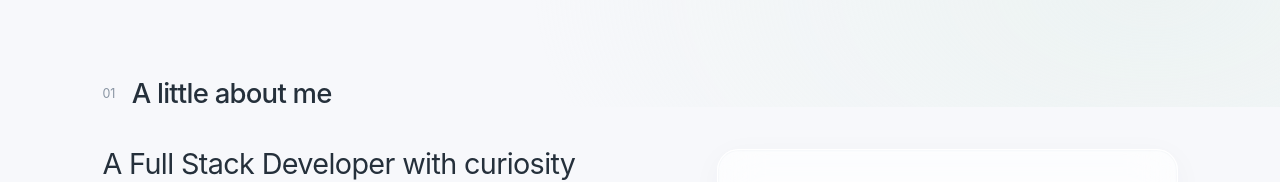
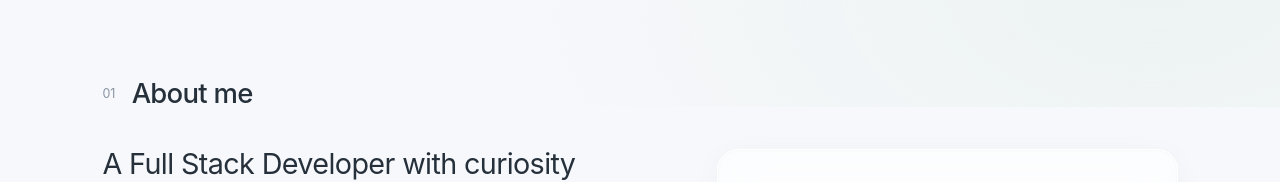
Before and after one commit to fadiyaha30/portfolio, a Next.js app: page / in a window 1280 px wide. Shown: the part 693-875 px from the top of the page. Built offline with nearby package versions, Linux system fonts and the light colour scheme.

Commit message:
Simplify section heading to About me

```diff
--- a/components/About.tsx
+++ b/components/About.tsx
@@ -6,7 +6,7 @@ export default function About({ locale }: LocalizedProps) {
     <section id="about" className="section pt-[1.9375rem] pb-[2.1875rem] px-0 compact:px-0 compact:py-[1.375rem]">
       <div className="section-heading flex items-center gap-[0.8125rem] mb-[1.375rem]">
         <span className="number text-[0.625rem] text-[color:#8995a3]">01</span>
-        <h2 className="font-[550] text-[1.375rem] tracking-[-0.0375rem] m-0 compact:text-[1.25rem]">{t("A little about me")}</h2>
+        <h2 className="font-[550] text-[1.375rem] tracking-[-0.0375rem] m-0 compact:text-[1.25rem]">{t("About me")}</h2>
       </div>
       <div className="about-grid grid grid-cols-[1.2fr_1fr] gap-[3.125rem] items-start compact:grid-cols-1 compact:gap-[1.375rem]">
         <div>
--- a/lib/i18n/ja.ts
+++ b/lib/i18n/ja.ts
@@ -9,7 +9,7 @@ export const ja = {
   "Main navigation": "メインナビゲーション",
   "Open menu": "メニューを開く",
   "Close menu": "メニューを閉じる",
-  "A little about me": "私について",
+  "About me": "私について",
   "A Full Stack Developer with curiosity": "好奇心を大切にしながら、",
   "for what comes next.": "次の可能性を探すフルスタックエンジニア。",
   "I grew up watching Doraemon, and its futuristic gadgets sparked my curiosity about technology and Japan. That curiosity eventually led me to study Electronics and Instrumentation at Universitas Gadjah Mada in Indonesia, where I discovered how much I enjoyed bringing ideas to life through code. For my thesis, I combined YOLO-based vehicle detection with an automatic barrier prototype, bringing software and hardware together.": "子どもの頃からドラえもんを見て育ち、その未来的なひみつ道具をきっかけに、テクノロジーと日本への好奇心が芽生えました。その好奇心に導かれてインドネシアのガジャマダ大学で電子工学・計測を学び、コードを通じてアイデアを形にする楽しさを知りました。卒業研究では、YOLOによる車両検出と自動開閉バーの試作を組み合わせ、ソフトウェアとハードウェアを連携させました。",
```
